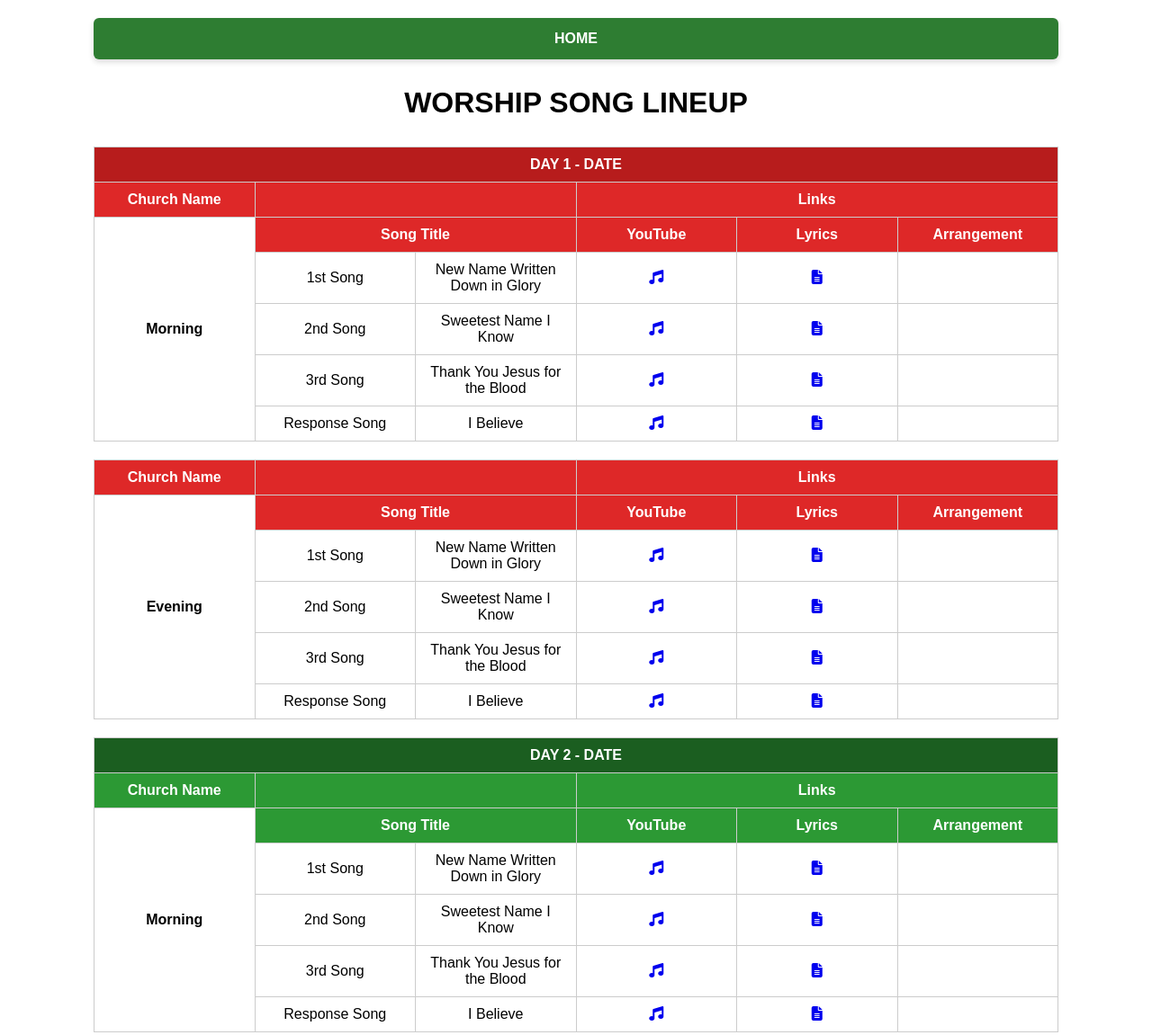
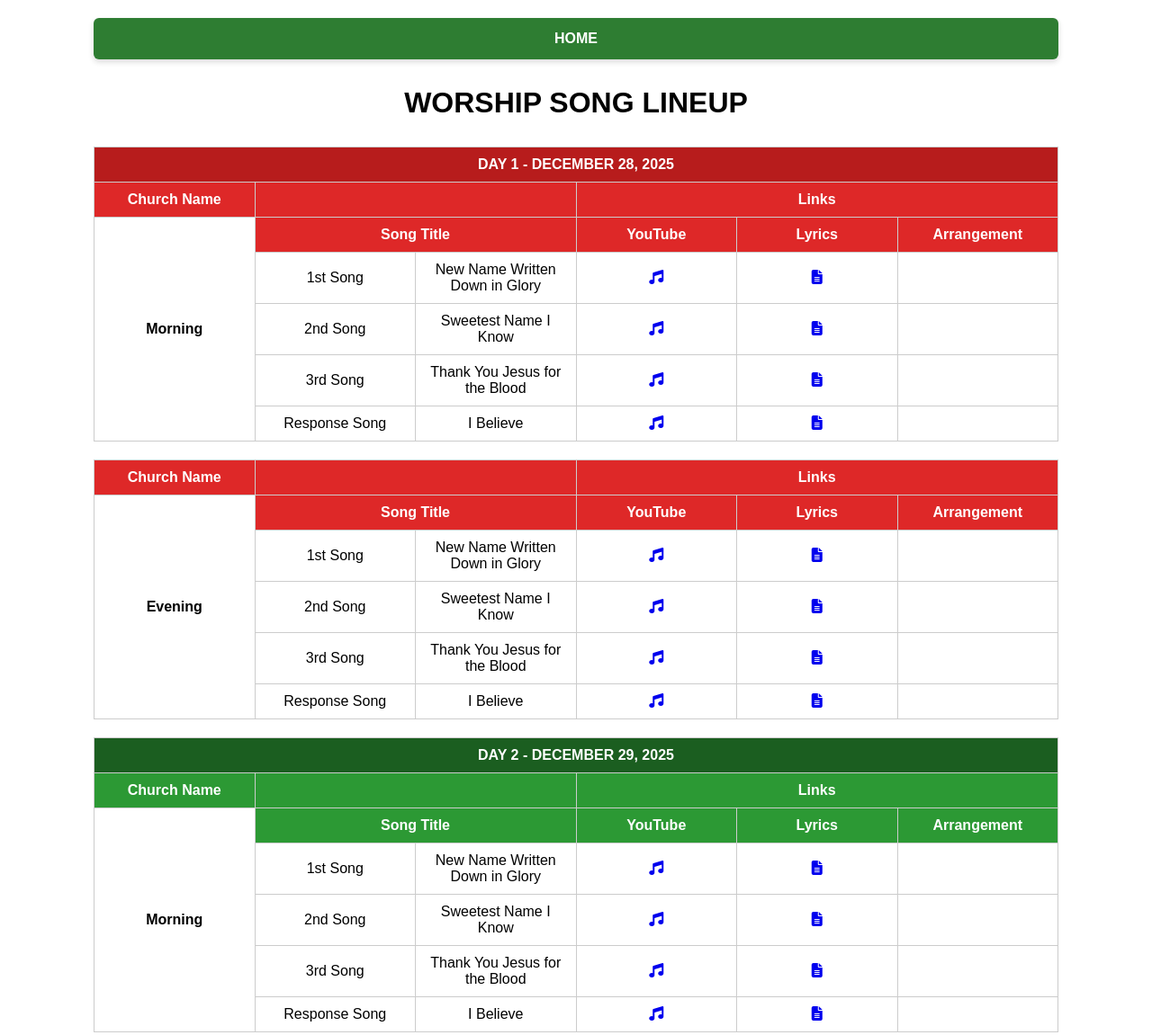
Before and after one commit to NCJYC2025MusicCommittee/NCJYC-2025---Music-Committee-, a plain HTML site: page Lineup.html in a window 1280 px wide. Shown: the top 1151 px of the page at 90% size. Drawn offline with Linux system fonts and the light colour scheme.

Commit message:
Update Lineup.html

```diff
--- a/Lineup.html
+++ b/Lineup.html
@@ -132,7 +132,7 @@
 <!-- DAY 1 -->
 <table>
     <colgroup><col><col><col><col><col><col></colgroup>
-    <tr><th colspan="6" class="day1-header">DAY 1 - DATE</th></tr>
+    <tr><th colspan="6" class="day1-header">DAY 1 - DECEMBER 28, 2025</th></tr>
     <tr class="day1-sub"><th>Church Name</th><th colspan="2"></th><th colspan="3">Links</th></tr>
     <tr>
         <th rowspan="5">Morning</th>
@@ -195,7 +195,7 @@
 <!-- DAY 2 Morning -->
 <table>
     <colgroup><col><col><col><col><col><col></colgroup>
-    <tr><th colspan="6" class="day2-header">DAY 2 - DATE</th></tr>
+    <tr><th colspan="6" class="day2-header">DAY 2 - DECEMBER 29, 2025</th></tr>
     <tr class="day2-sub"><th>Church Name</th><th colspan="2"></th><th colspan="3">Links</th></tr>
     <tr>
         <th rowspan="5">Morning</th>
@@ -230,7 +230,7 @@
 <!-- DAY 3 Morning -->
 <table>
     <colgroup><col><col><col><col><col><col></colgroup>
-    <tr><th colspan="6" class="day3-header">DAY 3 - DATE</th></tr>
+    <tr><th colspan="6" class="day3-header">DAY 3 - DECEMBER 30, 2025</th></tr>
     <tr class="day3-sub"><th>Church Name</th><th colspan="2"></th><th colspan="3">Links</th></tr>
     <tr>
         <th rowspan="5">Morning</th>
```
